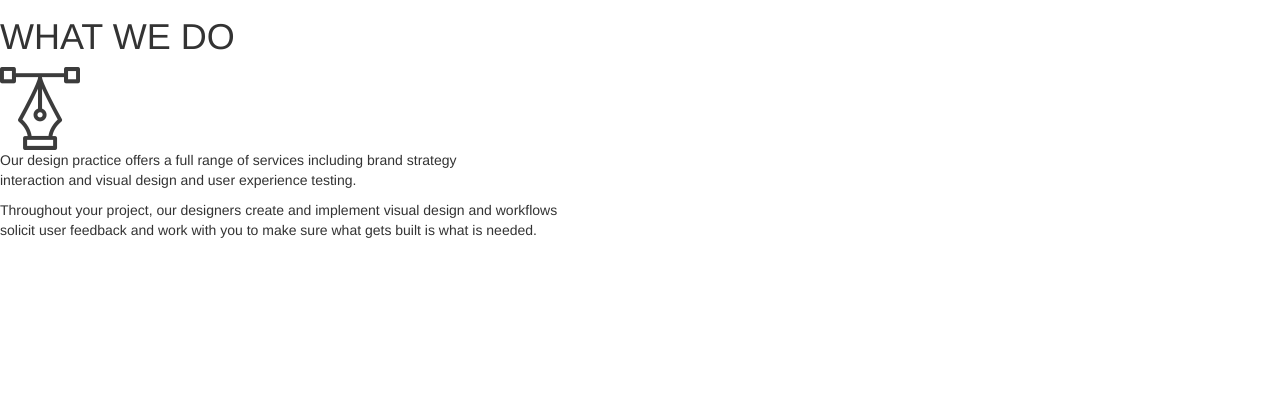
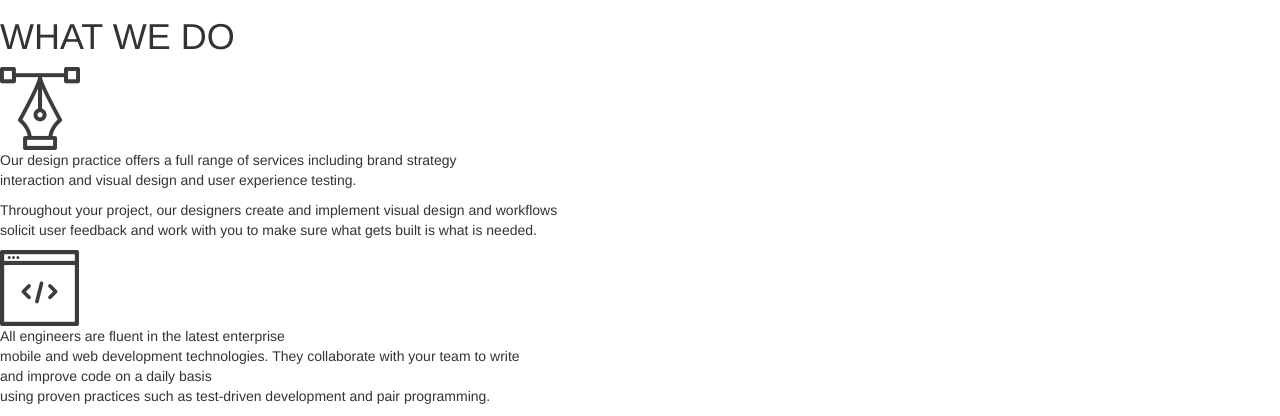
Before and after one commit to Mellisah-lisah/studio, a plain HTML site: page index.html in a window 1280 px wide. Shown: the part 698-1114 px from the top of the page. Before the commit the page ends 948 px from the top, so only its background shows below. Drawn offline with nearby package versions, Linux system fonts and the light colour scheme.

Commit message:
added second image

```diff
--- a/index.html
+++ b/index.html
@@ -41,6 +41,10 @@
     <img src="/images/design_icon.png">
        <p>Our design practice offers a full range of services including brand strategy<br> interaction and visual design and user experience testing.</p>
        <p>Throughout your project, our designers create and implement visual design and workflows<br> solicit user feedback and work with you to make sure what gets built is what is needed.</p>
+       <img src="/images/dev_icon.png">
+       <p>All engineers are fluent in the latest enterprise<br>mobile and web development technologies.
+        They collaborate with your team to write<br> and improve code on a daily basis<br>using proven practices such as test-driven development and pair programming.
+        </p>
   </div>
 <link rel="stylesheet" href="https://stackpath.bootstrapcdn.com/bootstrap/3.4.1/css/bootstrap.min.css" integrity="sha384-HSMxcRTRxnN+Bdg0JdbxYKrThecOKuH5zCYotlSAcp1+c8xmyTe9GYg1l9a69psu" crossorigin="anonymous">
 <link rel="stylesheet" href="https://stackpath.bootstrapcdn.com/bootstrap/3.4.1/css/bootstrap-theme.min.css" integrity="sha384-6pzBo3FDv/PJ8r2KRkGHifhEocL+1X2rVCTTkUfGk7/0pbek5mMa1upzvWbrUbOZ" crossorigin="anonymous">
```
